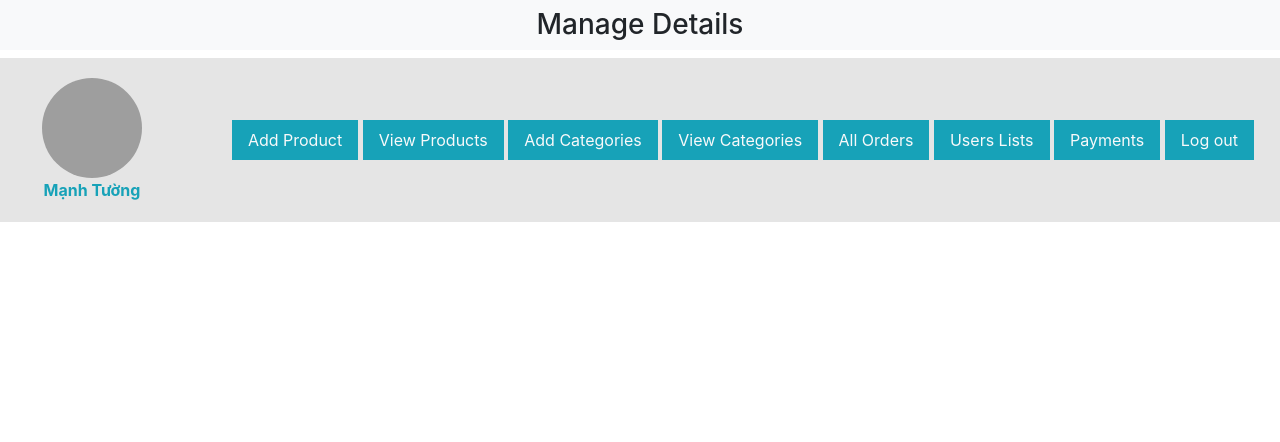
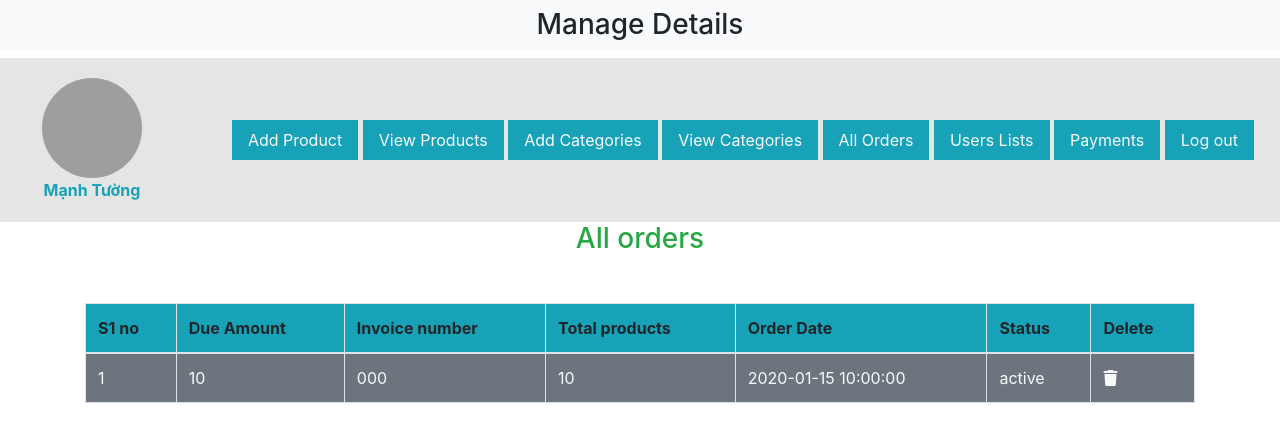
Before and after one commit to Sherlockian1212/kiwi-flowershop, a PHP site: page /admin/index.php?list_orders in a window 1280 px wide. Shown: the part 72-514 px from the top of the page. Run offline with PHP 8.4, Linux system fonts and the light colour scheme; tables that the repository leaves empty or names only in its code hold one stand-in row (values such as "Sample post"); grey boxes are pictures that could not be loaded.

Commit message:
update delete edit category order payments user

```diff
--- a/admin/index.php
+++ b/admin/index.php
@@ -65,11 +65,11 @@ include('../function/common_functions.php');
                     </button>
                     <button class="border-0 rounded"><a href="index.php?view_categories" class="nav-link text-light bg-info m-0">View Categories</a>
                     </button>
-                    <button class="border-0 rounded"><a href="" class="nav-link text-light bg-info m-0">All Orders</a>
+                    <button class="border-0 rounded"><a href="index.php?list_orders" class="nav-link text-light bg-info m-0">All Orders</a>
                     </button>
-                    <button class="border-0 rounded"><a href="" class="nav-link text-light bg-info m-0">Users Lists</a>
+                    <button class="border-0 rounded"><a href="index.php?list_users" class="nav-link text-light bg-info m-0">Users Lists</a>
                     </button>
-                    <button class="border-0 rounded"><a href="" class="nav-link text-light bg-info m-0">Payments</a>
+                    <button class="border-0 rounded"><a href="index.php?list_payments" class="nav-link text-light bg-info m-0">Payments</a>
                     </button>
                     <button class="border-0 rounded"><a href="" class="nav-link text-light bg-info m-0">Log out</a>
                     </button>
@@ -94,7 +94,31 @@ include('../function/common_functions.php');
                 if(isset($_GET["view_categories"])){
                     include("view_categories.php");
                 }
-            ?>
+                if(isset($_GET['edit_category'])){
+                    include('edit_category.php');
+                }
+                if(isset($_GET['delete_category'])){
+                    include('delete_category.php');
+                }
+                if(isset($_GET['list_orders'])){
+                    include('list_orders.php');
+                }
+                if(isset($_GET['delete_orders'])){
+                    include('delete_orders.php');
+                }
+                if(isset($_GET['list_payments'])){
+                    include('list_payments.php');
+                }
+                if(isset($_GET['delete_payments'])){
+                    include('delete_payments.php');
+                }
+                if(isset($_GET['list_users'])){
+                    include('list_users.php');
+                }
+                if(isset($_GET['delete_users'])){
+                    include('delete_users.php');
+                }
+                ?>
         </div>
     </div>
 </body>
--- /dev/null
+++ b/admin/list_orders.php
@@ -0,0 +1,45 @@
+<h3 class="text-center text-success">All orders</h3>
+<table class = "table table-bordered mt-5">
+    <thead class = "bg-info">
+    <?php
+    $get_orders="SELECT * FROM `user_orders`";
+    $result=mysqli_query($con, $get_orders);
+    $row_count=mysqli_num_rows($result);
+    echo "<tr>
+            <th>S1 no</th>
+            <th>Due Amount</th>
+            <th>Invoice number</th>
+            <th>Total products</th>
+            <th>Order Date</th>
+            <th>Status</th>
+            <th>Delete</th>
+        </tr>
+    </thead>
+    <tbody class='bg-secondary text-light'>";
+    if($row_count == 0)
+        echo "<h2 class='bg-danger text-center mt-5'>No orders yet</h2>";
+    else{
+        $number=0;
+        while($row_data = mysqli_fetch_assoc($result)){
+            $order_id = $row_data['order_id'];
+            $user_id = $row_data['user_id'];
+            $amount_due = $row_data['amount_due'];
+            $invoice_number = $row_data['invoice_number'];
+            $total_products = $row_data['total_products'];
+            $order_date = $row_data['order_dates'];
+            $order_status = $row_data['order_status'];
+            $number++;
+            echo "<tr>
+            <td>$number</td>
+            <td>$amount_due</td>
+            <td>$invoice_number</td>
+            <td>$total_products</td>
+            <td>$order_date</td>
+            <td>$order_status</td>
+            <td><a href='index.php?delete_orders=<?php echo $order_id?>' class='text-light'><i class='fa-solid fa-trash'></i></a></td>
+        </tr>";
+        }
+    }
+    ?>
+    </tbody>
+</table>
--- a/admin/view_categories.php
+++ b/admin/view_categories.php
@@ -23,8 +23,8 @@
             <td><?php echo $number;?></td>
             <td><?php echo $category_id;?></td>
             <td><?php echo $category_title;?></td>
-            <td><a href='' class='text-light'><i class='fa-solid fa-pen-to-square'></i></a></td>
-            <td><a href='' class='text-light'><i class='fa-solid fa-trash'></i></td>
+            <td><a href='index.php?edit_category=<?php echo $category_id?>' class='text-light'><i class='fa-solid fa-pen-to-square'></i></a></td>
+            <td><a href='index.php?delete_category=<?php echo $category_id?>' class='text-light'><i class='fa-solid fa-trash'></i></a></td>
         </tr>
     <?php
         }
--- a/order.php
+++ b/order.php
@@ -1,9 +1,10 @@
 <?php
+global $con;
 include('include/connect.php');
 include('function/common_functions.php');
 
 if (isset($_GET['user_id'])){
-    $user_id=$GET['user_id'];
+    $user_id=$_GET['user_id'];
 
 }
 
```
Also changed, not shown: admin/delete_category.php (added, +12 -0 lines), admin/delete_orders.php (added, +12 -0 lines), admin/delete_payments.php (added, +12 -0 lines), admin/delete_users.php (added, +12 -0 lines), admin/edit_category.php (added, +35 -0 lines), admin/list_payments.php (added, +43 -0 lines), admin/list_users.php (added, +42 -0 lines).
